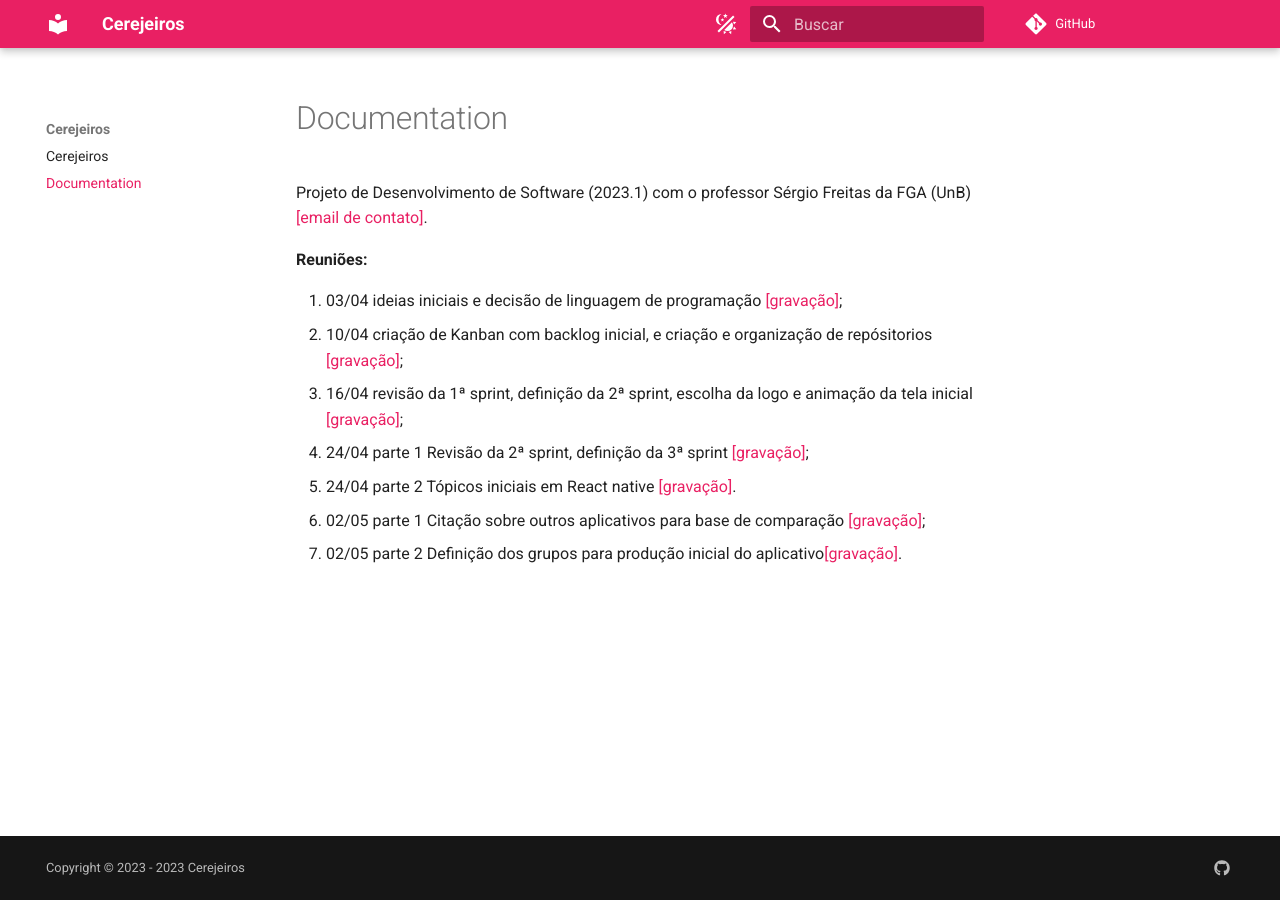
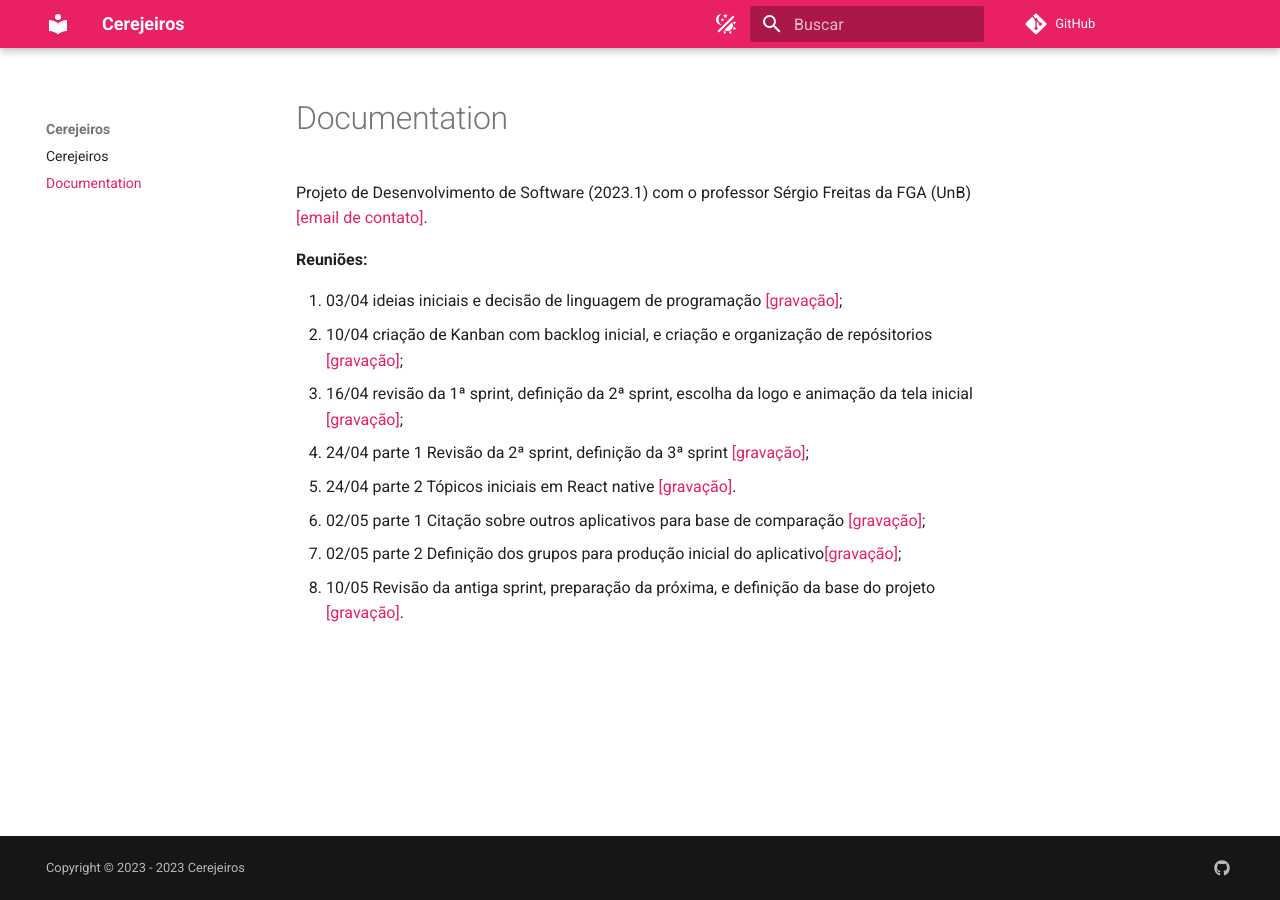
Before and after one commit to cerejeiros/bloom, an MkDocs documentation site: the page built from docs/documentation.md, in a window 1280 px wide. Built offline with MkDocs 1.6.1 and Material for MkDocs 9.7.7, drawn with Linux system fonts in a browser that asks for light colours; comment, search, counter and statistics services are not loaded.

Commit message:
atualizando com nova reunião

```diff
--- a/docs/documentation.md
+++ b/docs/documentation.md
@@ -8,4 +8,5 @@ Projeto de Desenvolvimento de Software (2023.1) com o professor Sérgio Freitas
 4. 24/04 parte 1 Revisão da 2ª sprint, definição da 3ª sprint [[gravação]](https://youtu.be/WNyN6yPAbT0);
 5. 24/04 parte 2  Tópicos iniciais em React native [[gravação]](https://youtu.be/b4VeMpOEmks).
 6. 02/05 parte 1 Citação sobre outros aplicativos para base de comparação [[gravação]](https://youtu.be/aX6EJ64jHoY);
-7. 02/05 parte 2  Definição dos grupos para produção inicial do aplicativo[[gravação]](https://youtu.be/rBXUtj7sAX0).
+7. 02/05 parte 2  Definição dos grupos para produção inicial do aplicativo[[gravação]](https://youtu.be/rBXUtj7sAX0);
+8. 10/05 Revisão da antiga sprint, preparação da próxima, e definição da base do projeto [[gravação]](https://youtu.be/Sq1C0Nz8zZM).
```
